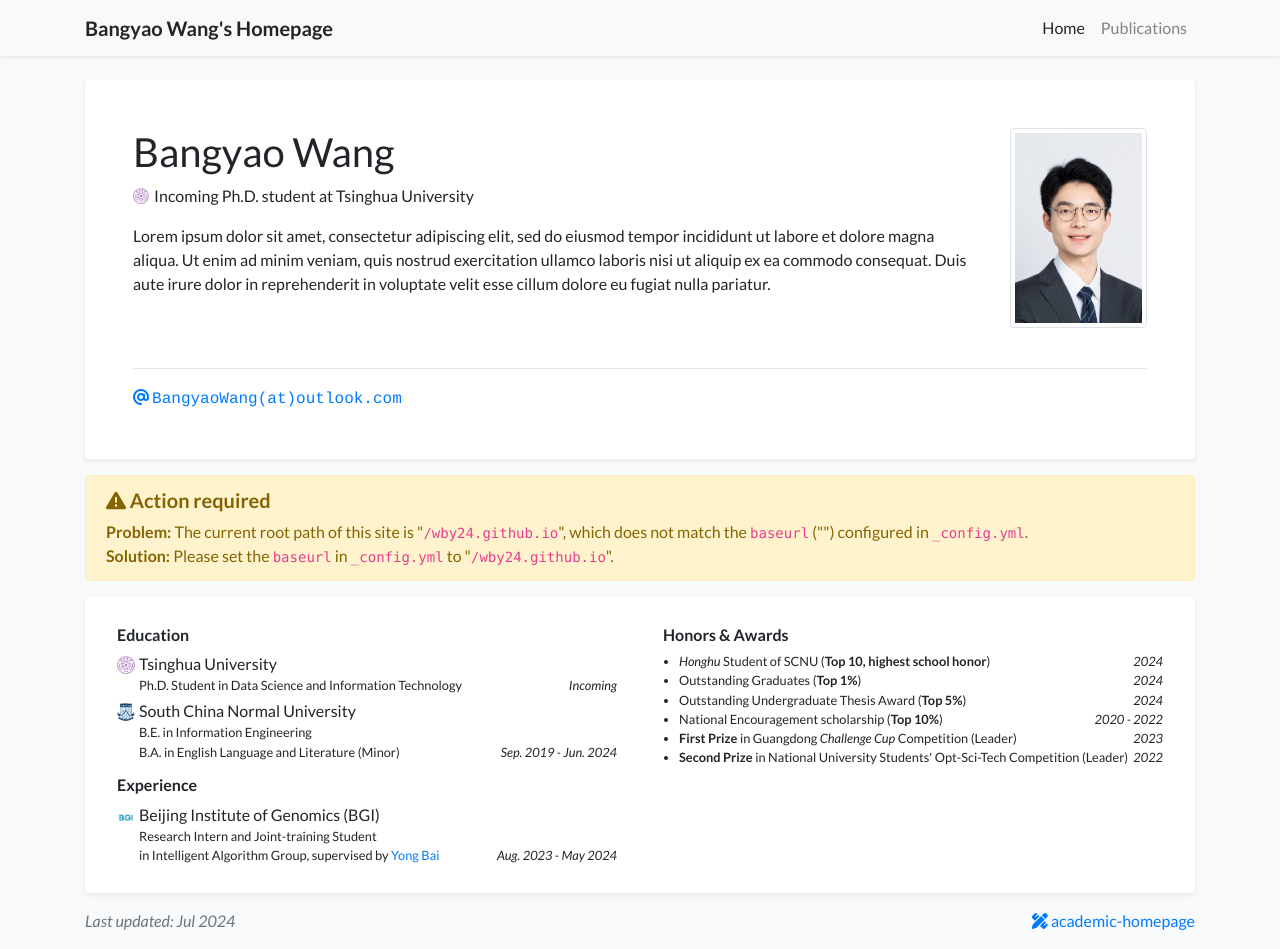
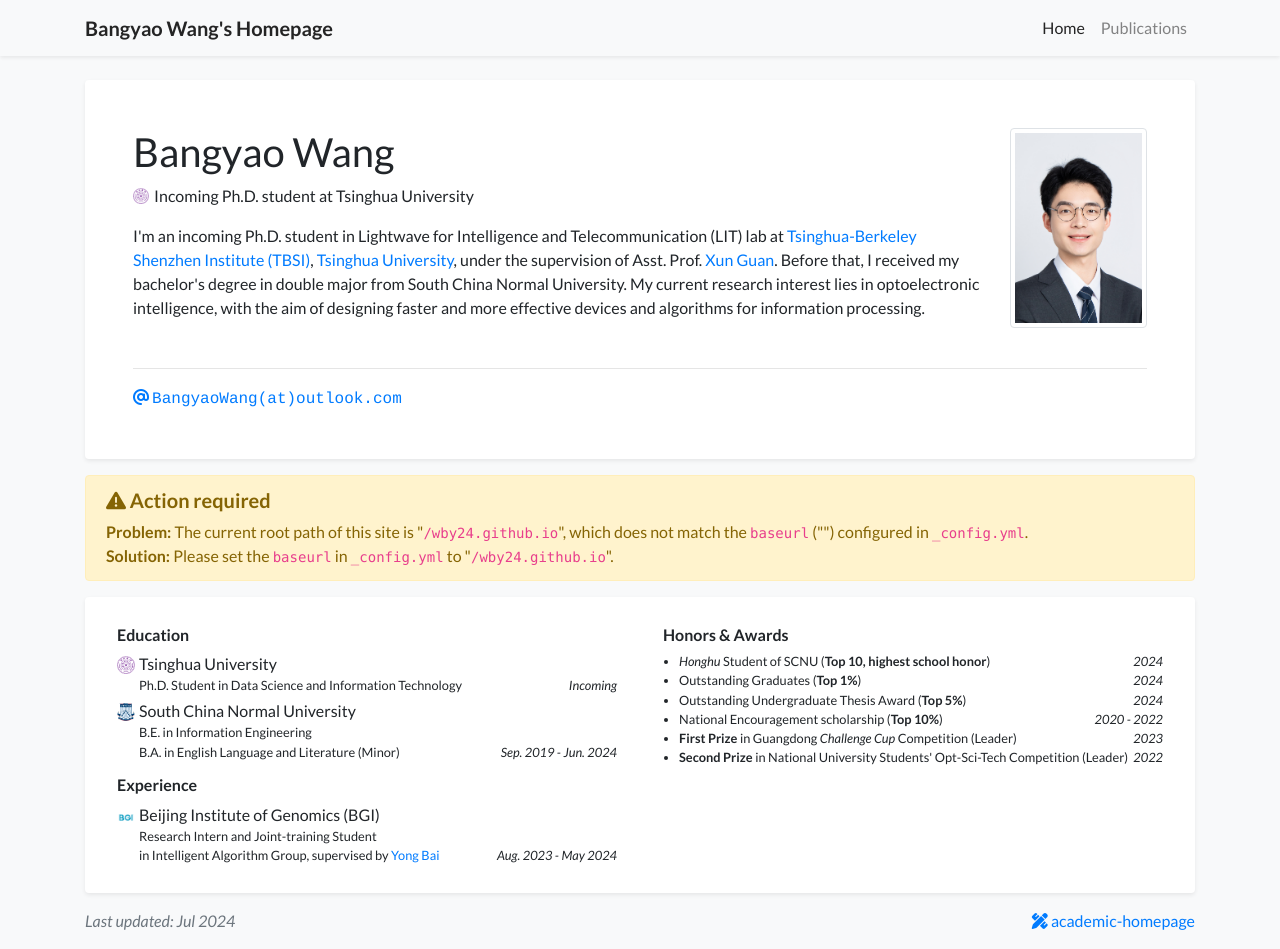
Before and after one commit to wby24/wby24.github.io, a Jekyll site: the page built from index.html, in a window 1280 px wide and 949 px high. Built offline with Jekyll 4.4.1, drawn with Linux system fonts in a browser that asks for light colours; a style sheet for code colours, icons or effects is not loaded.

Commit message:
Update profile.yml

```diff
--- a/_data/profile.yml
+++ b/_data/profile.yml
@@ -19,13 +19,14 @@
 # orcid: 0000-0000-0000-0000
 
 short_bio: >-
-  Lorem ipsum dolor sit amet, consectetur adipiscing elit, sed do eiusmod tempor incididunt ut labore et dolore magna aliqua.
-  Ut enim ad minim veniam, quis nostrud exercitation ullamco laboris nisi ut aliquip ex ea commodo consequat.
-  Duis aute irure dolor in reprehenderit in voluptate velit esse cillum dolore eu fugiat nulla pariatur.
+  I'm an incoming Ph.D. student in Lightwave for Intelligence and Telecommunication (LIT) lab at <a href="https://www.tbsi.edu.cn/" target="_blank">Tsinghua-Berkeley Shenzhen Institute (TBSI)</a>,
+  <a href="https://www.tsinghua.edu.cn/en/" target="_blank">Tsinghua University</a>, under the supervision of Asst. Prof. <a href="https://xunguan.github.io/" target="_blank">Xun Guan</a>.
+  Before that, I received my bachelor's degree in double major from South China Normal University. My current research interest lies in optoelectronic intelligence, with the aim of designing faster
+  and more effective devices and algorithms for information processing.
 
 portrait_url: /assets/images/photo/portrait.jpg
 portrait_caption: >-
-  Welcome to my homepage!
+  👋Hello! Welcome to my homepage!
 
 education:
 - name: Tsinghua University
```
